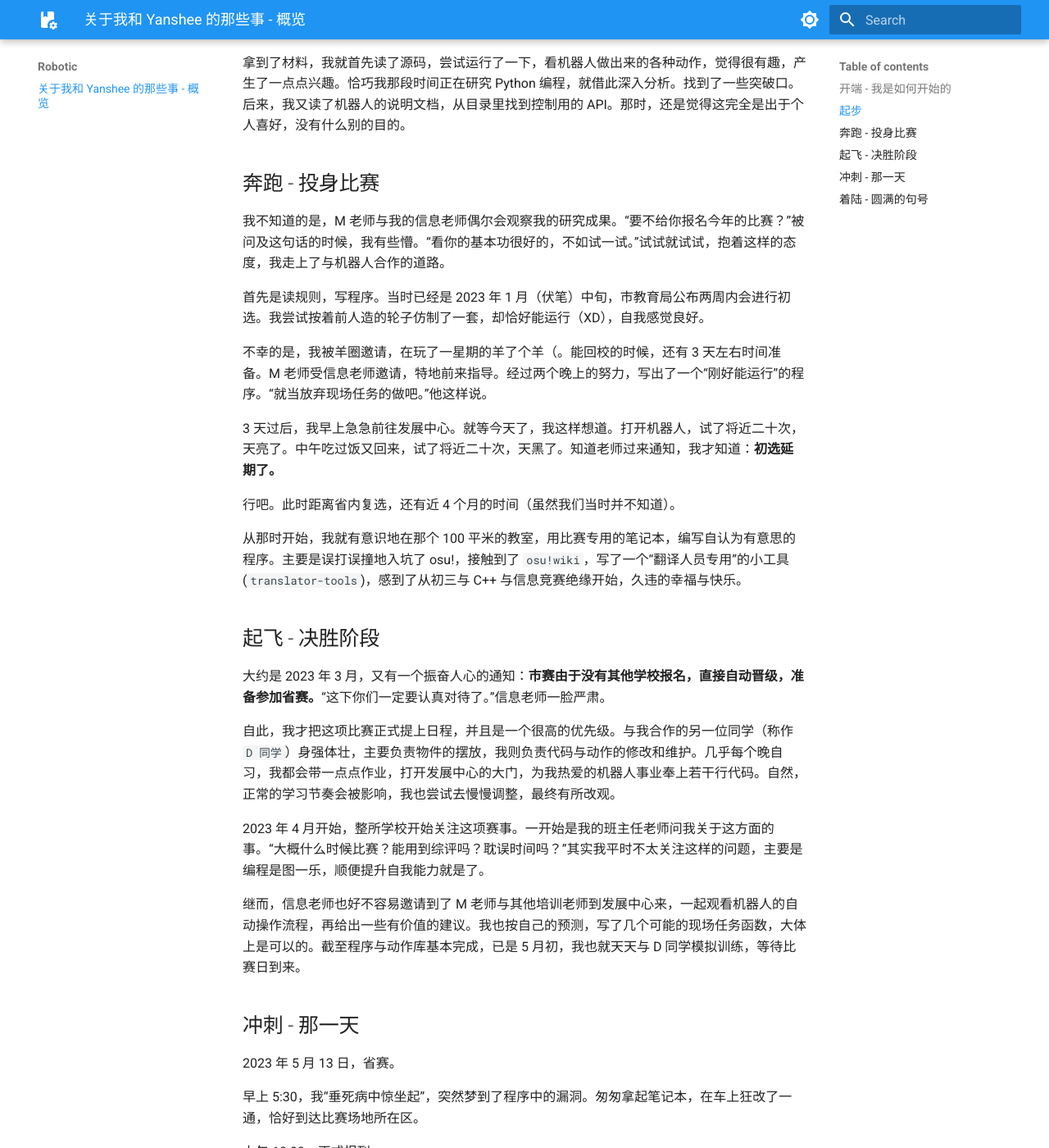
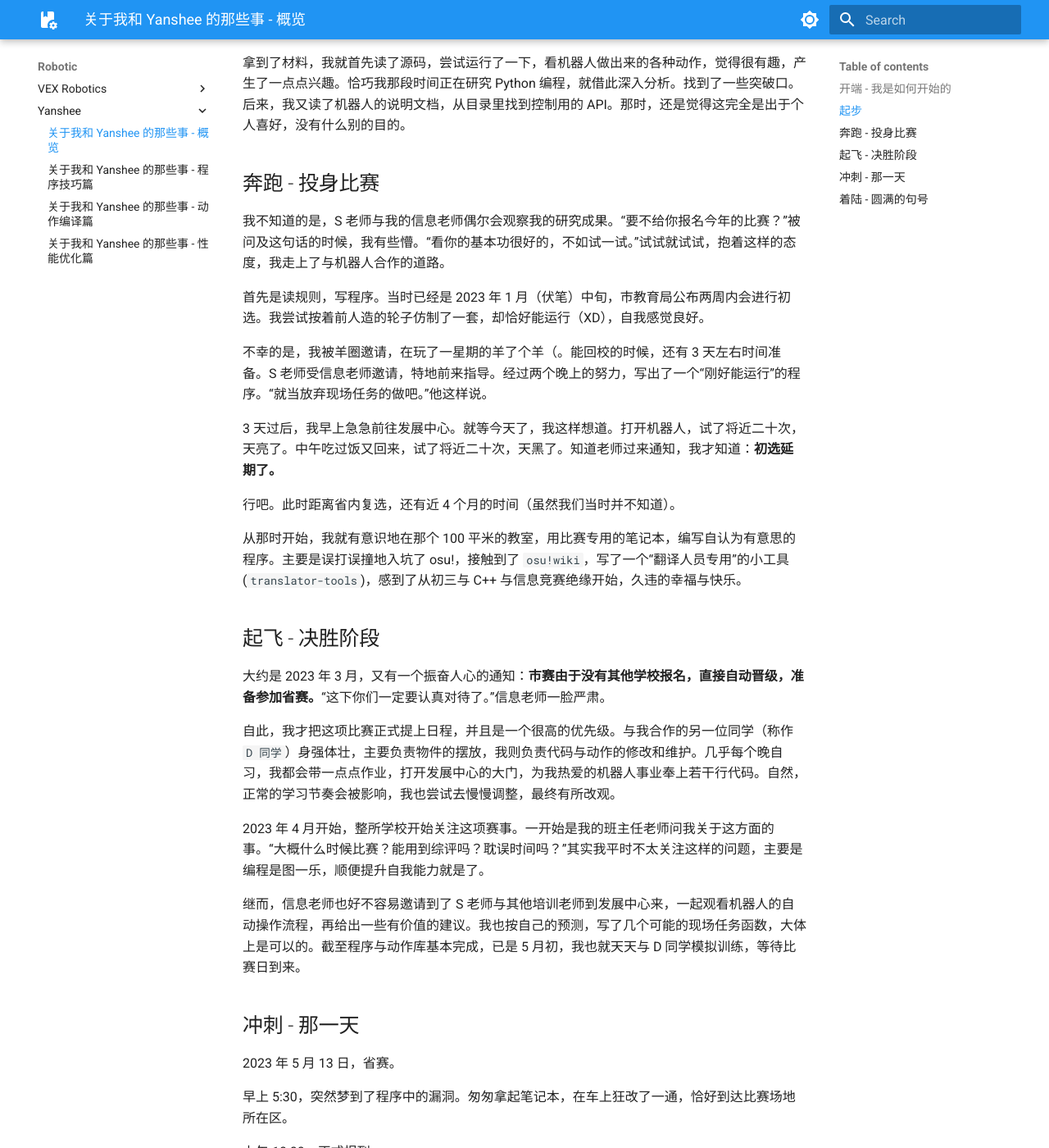
Before and after one commit to Sunnyboy971/Sunnyboy971.github.io, an MkDocs documentation site: the page built from docs/robotic/Yanshee/yanshee-0.md, in a window 1280 px wide and 1400 px high, scrolled down 861 px. Shown: the whole window at 82% size. Built offline with MkDocs 1.6.1 and Material for MkDocs 9.7.7, drawn with Linux system fonts in a browser that asks for light colours; some of the changed text lies outside the part shown.

Commit message:
Add empty entries for robotic articles

```diff
--- a/docs/robotic/yanshee.md
+++ b/docs/robotic/Yanshee/yanshee-0.md
@@ -16,17 +16,17 @@
 
 与 Yanshee 真正的邂逅在 2023 年 1 月开始。这是一项以“优创未来”为主题的人工智能机器人**实践活动**（教育局禁止提及“竞赛”，虽然我们底下都是这么说），是通过编写程序控制机器人识别物件完成各项要求的。今年的主题是飞机指挥。我们学校的信息组起初是针对高一学生进行这方面的培训（也是在发展中心），后来由于那时我刚好在那里编程，就顺带着我上了一节课。
 
-在今年的主题中，是要求机器人将视觉识别与动作控制相结合的。由于大家都是第一年接触到这个活动，没有什么经验，负责上课的工程师老师（暂且称作 `M 老师`）就给我们提供了上一届比赛的源码与动作库等资料。
+在今年的主题中，是要求机器人将视觉识别与动作控制相结合的。由于大家都是第一年接触到这个活动，没有什么经验，负责上课的工程师老师（暂且称作 `S 老师`）就给我们提供了上一届比赛的源码与动作库等资料。
 
 拿到了材料，我就首先读了源码，尝试运行了一下，看机器人做出来的各种动作，觉得很有趣，产生了一点点兴趣。恰巧我那段时间正在研究 Python 编程，就借此深入分析。找到了一些突破口。后来，我又读了机器人的说明文档，从目录里找到控制用的 API。那时，还是觉得这完全是出于个人喜好，没有什么别的目的。
 
 ## 奔跑 - 投身比赛
 
-我不知道的是，M 老师与我的信息老师偶尔会观察我的研究成果。“要不给你报名今年的比赛？”被问及这句话的时候，我有些懵。“看你的基本功很好的，不如试一试。”试试就试试，抱着这样的态度，我走上了与机器人合作的道路。
+我不知道的是，S 老师与我的信息老师偶尔会观察我的研究成果。“要不给你报名今年的比赛？”被问及这句话的时候，我有些懵。“看你的基本功很好的，不如试一试。”试试就试试，抱着这样的态度，我走上了与机器人合作的道路。
 
 首先是读规则，写程序。当时已经是 2023 年 1 月（伏笔）中旬，市教育局公布两周内会进行初选。我尝试按着前人造的轮子仿制了一套，却恰好能运行（XD），自我感觉良好。
 
-不幸的是，我被羊圈邀请，在玩了一星期的羊了个羊（。能回校的时候，还有 3 天左右时间准备。M 老师受信息老师邀请，特地前来指导。经过两个晚上的努力，写出了一个“刚好能运行”的程序。“就当放弃现场任务的做吧。”他这样说。
+不幸的是，我被羊圈邀请，在玩了一星期的羊了个羊（。能回校的时候，还有 3 天左右时间准备。S 老师受信息老师邀请，特地前来指导。经过两个晚上的努力，写出了一个“刚好能运行”的程序。“就当放弃现场任务的做吧。”他这样说。
 
 3 天过后，我早上急急前往发展中心。就等今天了，我这样想道。打开机器人，试了将近二十次，天亮了。中午吃过饭又回来，试了将近二十次，天黑了。知道老师过来通知，我才知道：**初选延期了。**
 
@@ -42,13 +42,13 @@
 
 2023 年 4 月开始，整所学校开始关注这项赛事。一开始是我的班主任老师问我关于这方面的事。“大概什么时候比赛？能用到综评吗？耽误时间吗？”其实我平时不太关注这样的问题，主要是编程是图一乐，顺便提升自我能力就是了。
 
-继而，信息老师也好不容易邀请到了 M 老师与其他培训老师到发展中心来，一起观看机器人的自动操作流程，再给出一些有价值的建议。我也按自己的预测，写了几个可能的现场任务函数，大体上是可以的。截至程序与动作库基本完成，已是 5 月初，我也就天天与 D 同学模拟训练，等待比赛日到来。
+继而，信息老师也好不容易邀请到了 S 老师与其他培训老师到发展中心来，一起观看机器人的自动操作流程，再给出一些有价值的建议。我也按自己的预测，写了几个可能的现场任务函数，大体上是可以的。截至程序与动作库基本完成，已是 5 月初，我也就天天与 D 同学模拟训练，等待比赛日到来。
 
 ## 冲刺 - 那一天
 
 2023 年 5 月 13 日，省赛。
 
-早上 5:30，我“垂死病中惊坐起”，突然梦到了程序中的漏洞。匆匆拿起笔记本，在车上狂改了一通，恰好到达比赛场地所在区。
+早上 5:30，突然梦到了程序中的漏洞。匆匆拿起笔记本，在车上狂改了一通，恰好到达比赛场地所在区。
 
 上午 10:00，正式报到。
 
--- /dev/null
+++ b/docs/robotic/Yanshee/yanshee-1.md
@@ -0,0 +1,3 @@
+# 关于我和 Yanshee 的那些事 - 程序技巧篇
+
+不久之后，这里会出现一篇新文章。
--- /dev/null
+++ b/docs/robotic/Yanshee/yanshee-2.md
@@ -0,0 +1,3 @@
+# 关于我和 Yanshee 的那些事 - 动作编译篇
+
+不久之后，这里会出现一篇新文章。
--- /dev/null
+++ b/docs/robotic/Yanshee/yanshee-3.md
@@ -0,0 +1,3 @@
+# 关于我和 Yanshee 的那些事 - 性能优化篇
+
+不久之后，这里会出现一篇新文章。
```
Also changed, not shown: other parts of docs/robotic/Yanshee/yanshee-0.md (+1 -1 lines), docs/robotic/VEX Robotics/VEX-0.md (added, +3 -0 lines).
